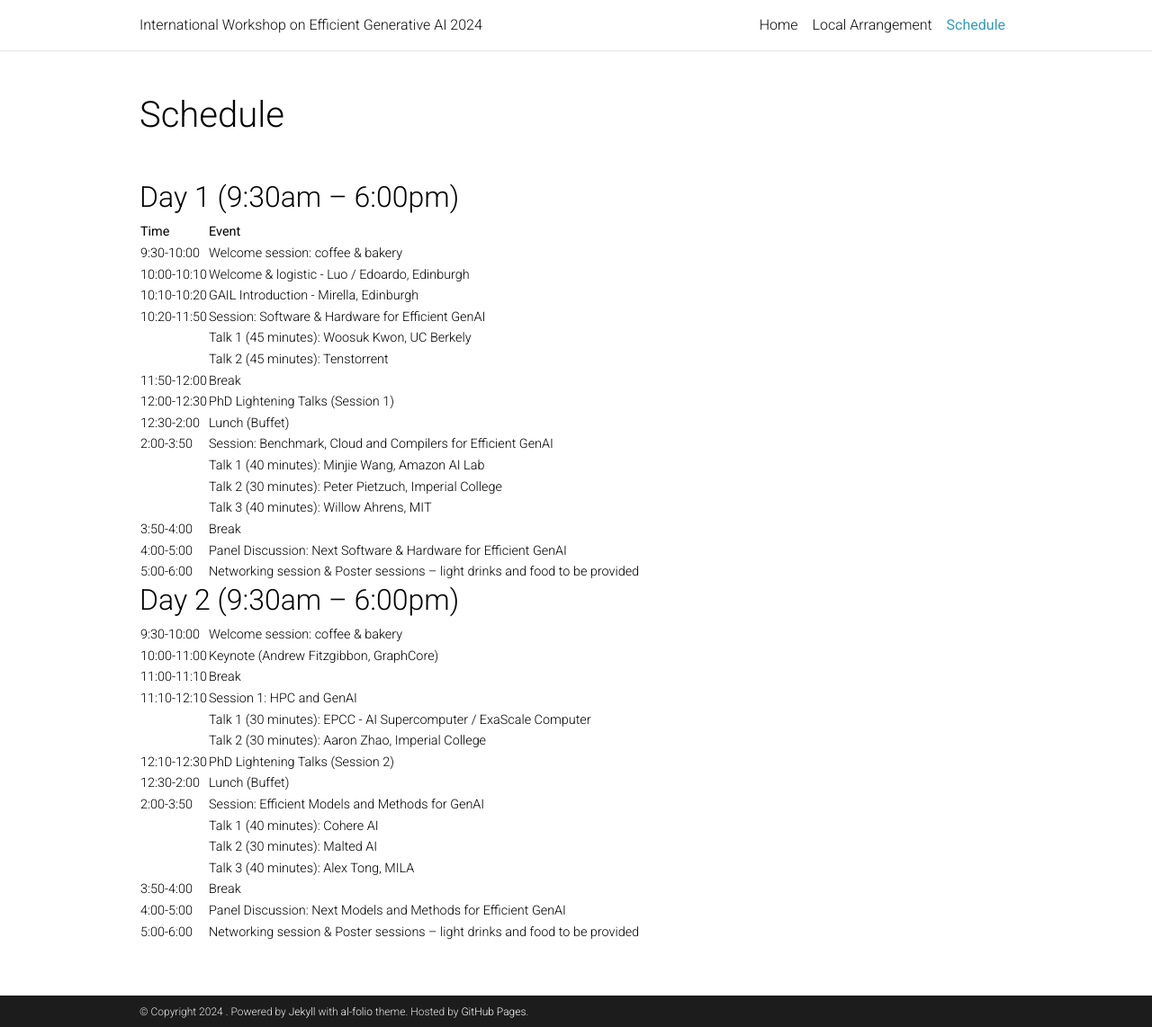
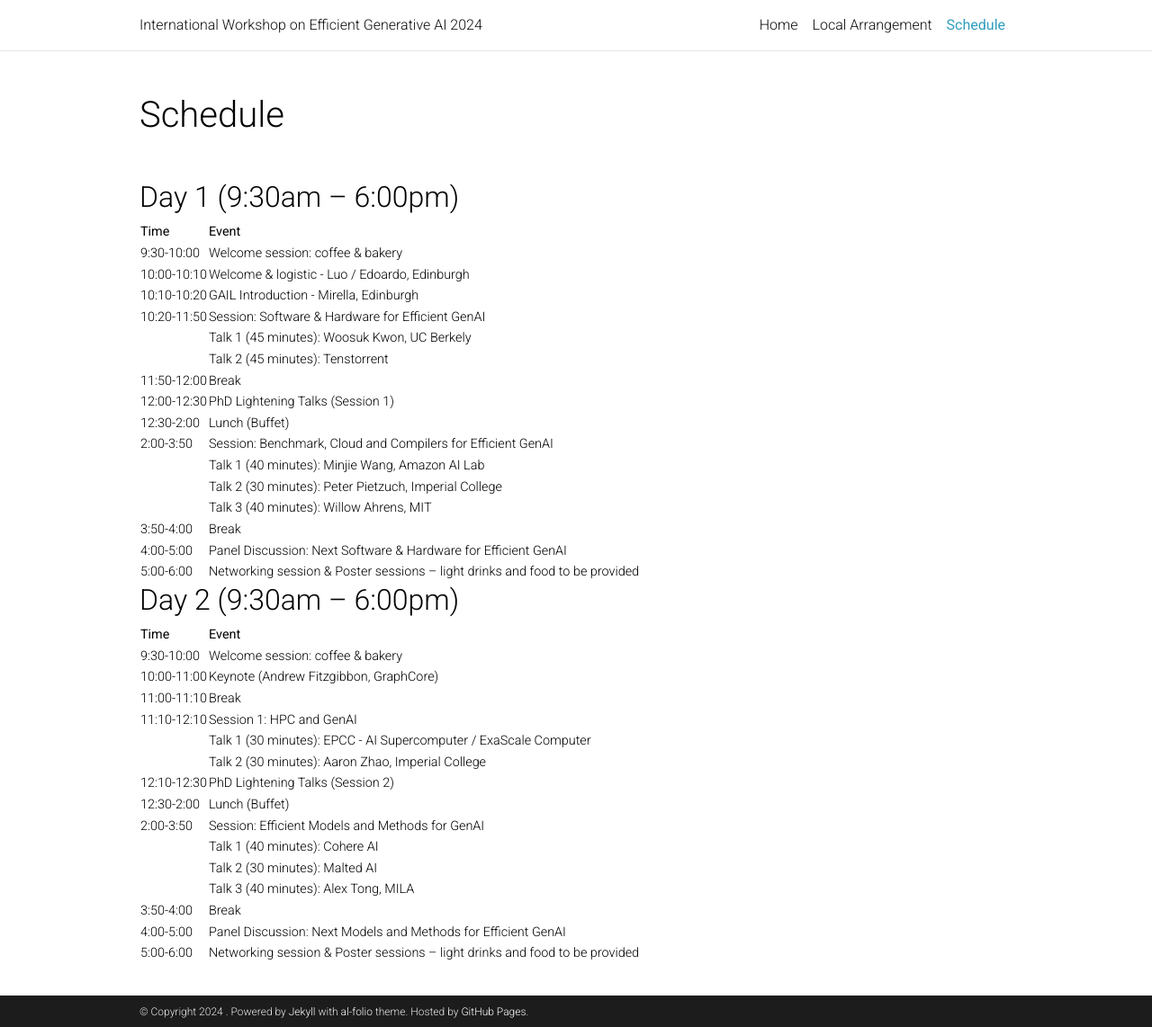
Before and after one commit to opensourcing-foundation-models/opensourcing-foundation-models.github.io, a Jekyll site: the page built from _pages/schedule.md, in a window 1280 px wide and 1142 px high. Shown: the whole window at 90% size. Built offline with Jekyll 4.4.1, drawn with Linux system fonts in a browser that asks for light colours; comment, search, counter and statistics services are not loaded; a style sheet for code colours, icons or effects is not loaded.

Commit message:
fix: fix table head

```diff
--- a/_pages/schedule.md
+++ b/_pages/schedule.md
@@ -32,6 +32,8 @@ nav_order: 5
 
 ## Day 2 (9:30am – 6:00pm)
 
+| Time        | Event                                      |
+|-------------|--------------------------------------------|
 | 9:30-10:00  | Welcome session: coffee & bakery           |
 | 10:00-11:00 | Keynote (Andrew Fitzgibbon, GraphCore)     |
 | 11:00-11:10 | Break                                      |
```
